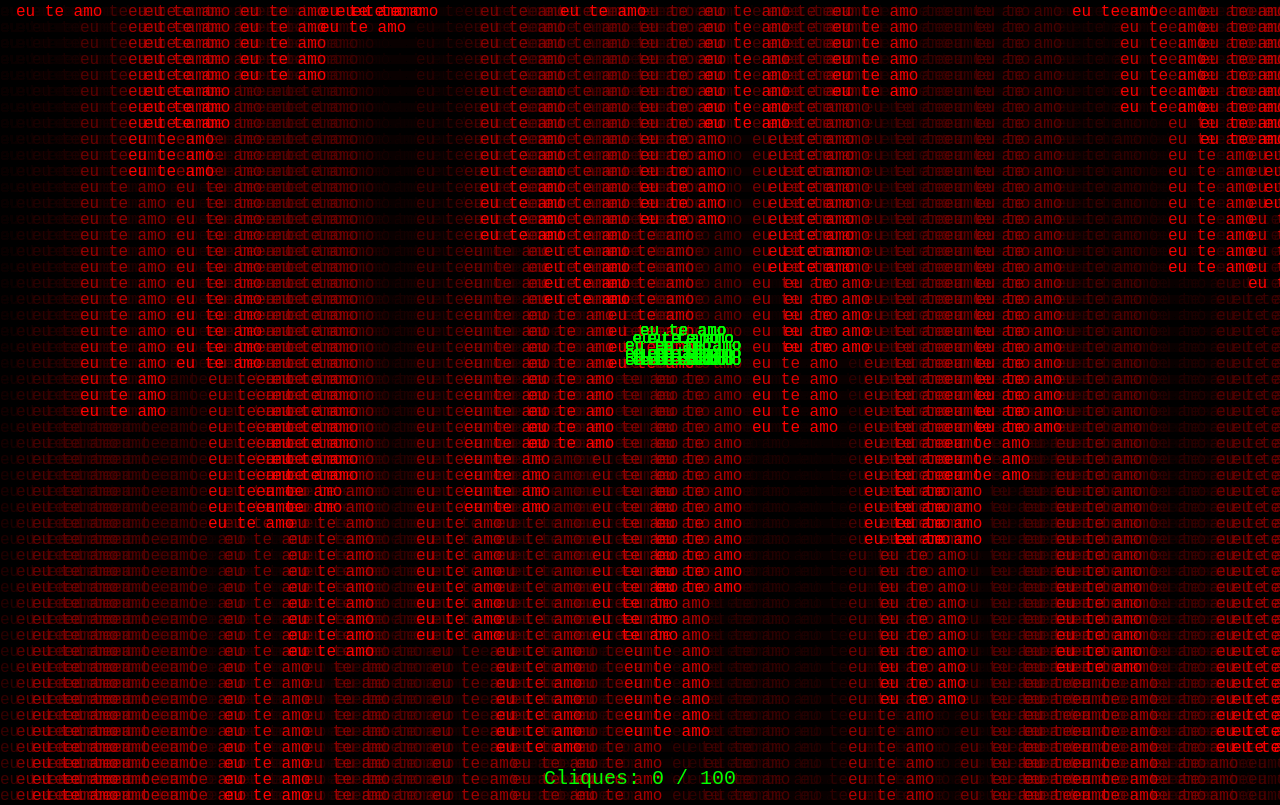
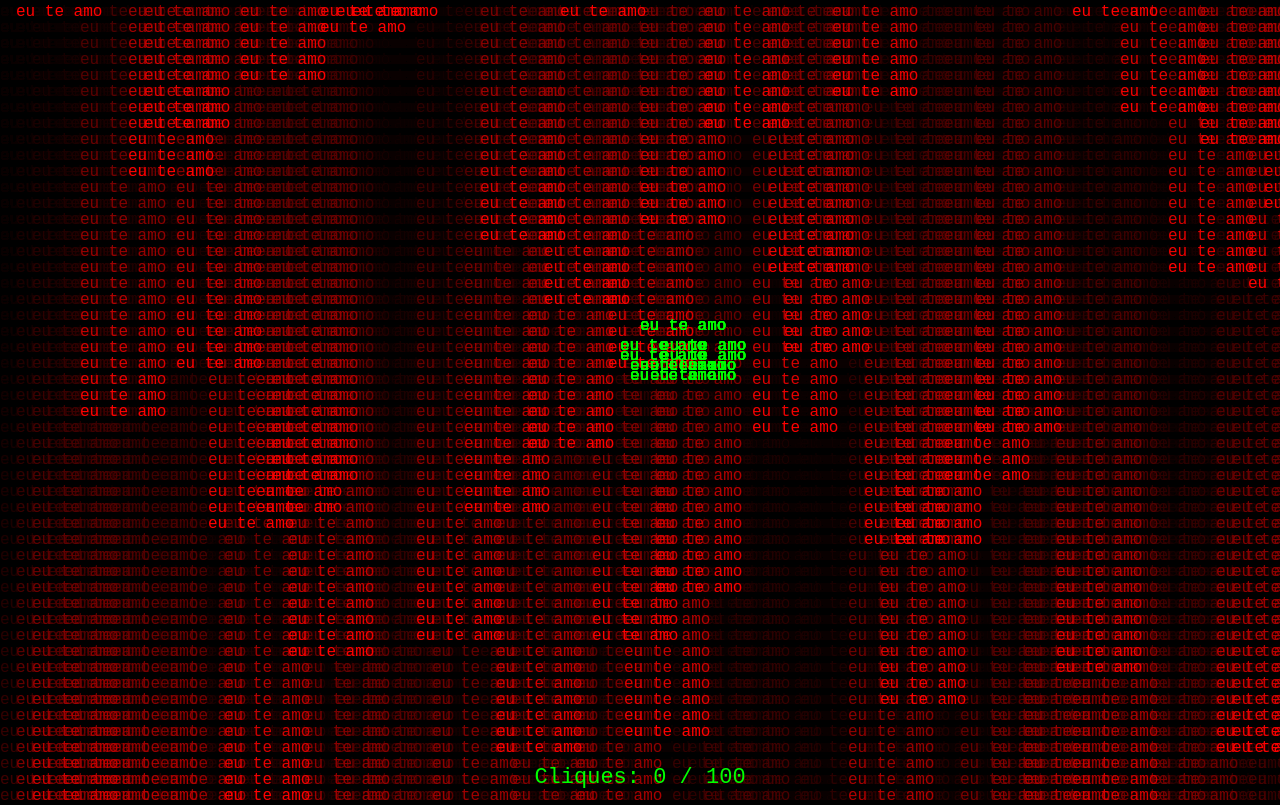
Before and after one commit to Kaua-002/pipipipi, a plain HTML site: page index.html in a window 1280 px wide. Drawn offline with Linux system fonts and the light colour scheme.

Commit message:
Update index.html

```diff
--- a/index.html
+++ b/index.html
@@ -9,7 +9,7 @@
         margin: 0;
         background: black;
         overflow: hidden;
-        font-family: 'Matrix Code', monospace;
+        font-family: monospace;
     }
     #counter {
         position: fixed;
@@ -17,8 +17,7 @@
         width: 100%;
         text-align: center;
         color: #00ff00;
-        font-size: 20px;
-        font-family: 'Matrix Code', monospace;
+        font-size: 22px;
     }
     #message {
         position: fixed;
@@ -26,10 +25,10 @@
         left: 50%;
         transform: translate(-50%, -50%);
         color: #00ff00;
-        font-size: 28px;
-        font-family: 'Matrix Code', monospace;
+        font-size: 32px;
         display: none;
-        text-align: center;
+        font-family: monospace;
+        text-shadow: 0 0 10px #00ff00;
     }
 </style>
 </head>
@@ -40,7 +39,6 @@
 <div id="message">Eu te amo Echlei 💚</div>
 
 <script>
-// Configuração
 const phrase = "eu te amo";
 const clickGoal = 100;
 
@@ -50,12 +48,11 @@ const ctx = canvas.getContext("2d");
 canvas.height = window.innerHeight;
 canvas.width = window.innerWidth;
 
-// Fonte Matrix
 const fontSize = 16;
 const columns = canvas.width / fontSize;
 const drops = Array(Math.floor(columns)).fill(1);
 
-// Texto de fundo (vermelho)
+// Fundo com chuva vermelha
 function drawBackground() {
     ctx.fillStyle = "rgba(0, 0, 0, 0.05)";
     ctx.fillRect(0, 0, canvas.width, canvas.height);
@@ -64,8 +61,7 @@ function drawBackground() {
     ctx.font = fontSize + "px monospace";
 
     for (let i = 0; i < drops.length; i++) {
-        const text = phrase;
-        ctx.fillText(text, i * fontSize, drops[i] * fontSize);
+        ctx.fillText(phrase, i * fontSize, drops[i] * fontSize);
 
         if (drops[i] * fontSize > canvas.height && Math.random() > 0.975) {
             drops[i] = 0;
@@ -74,19 +70,19 @@ function drawBackground() {
     }
 }
 
-// Coração formado por letras verdes (apenas borda)
+// Coração com borda Matrix (grande e centro transparente)
 function drawHeart() {
     ctx.font = fontSize + "px monospace";
     ctx.fillStyle = "#00ff00";
 
-    const scale = 15;
+    const scale = 25; // tamanho maior
     const offsetX = canvas.width / 2;
     const offsetY = canvas.height / 2 - 50;
 
-    for (let y = -10; y < 10; y += 0.5) {
-        for (let x = -10; x < 10; x += 0.5) {
+    for (let y = -12; y < 12; y += 0.4) {
+        for (let x = -12; x < 12; x += 0.4) {
             const eq = Math.pow(x * x + y * y - 1, 3) - x * x * y * y * y;
-            if (eq <= 0.0 && eq >= -0.3) {
+            if (eq <= 0.0 && eq >= -0.3) { // apenas bordas
                 ctx.fillText("eu te amo", offsetX + x * scale, offsetY + y * scale);
             }
         }
```
